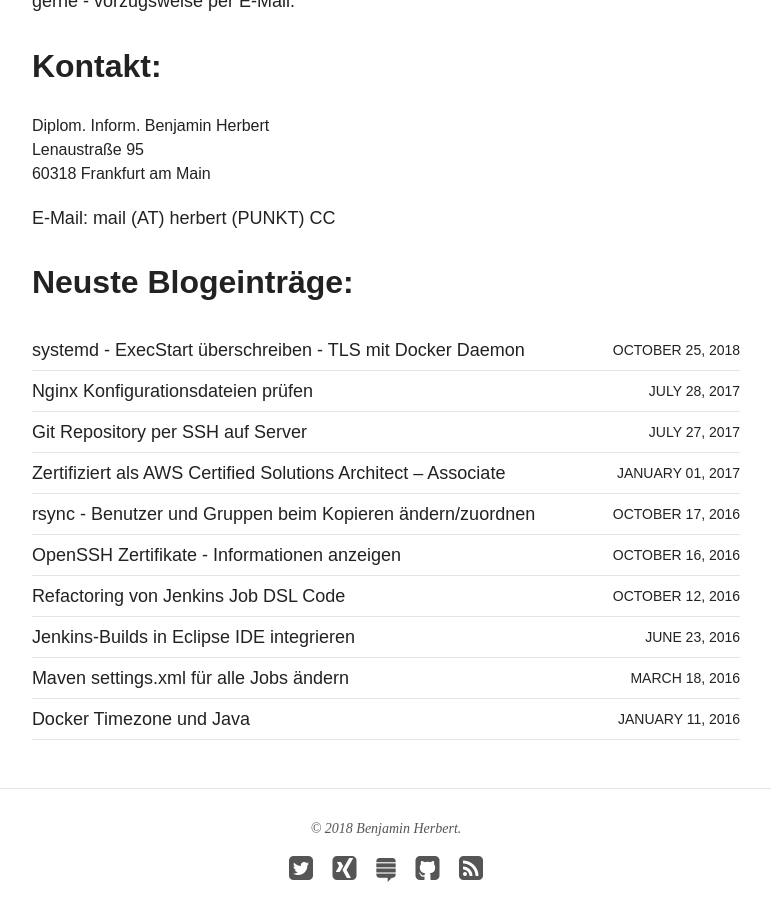
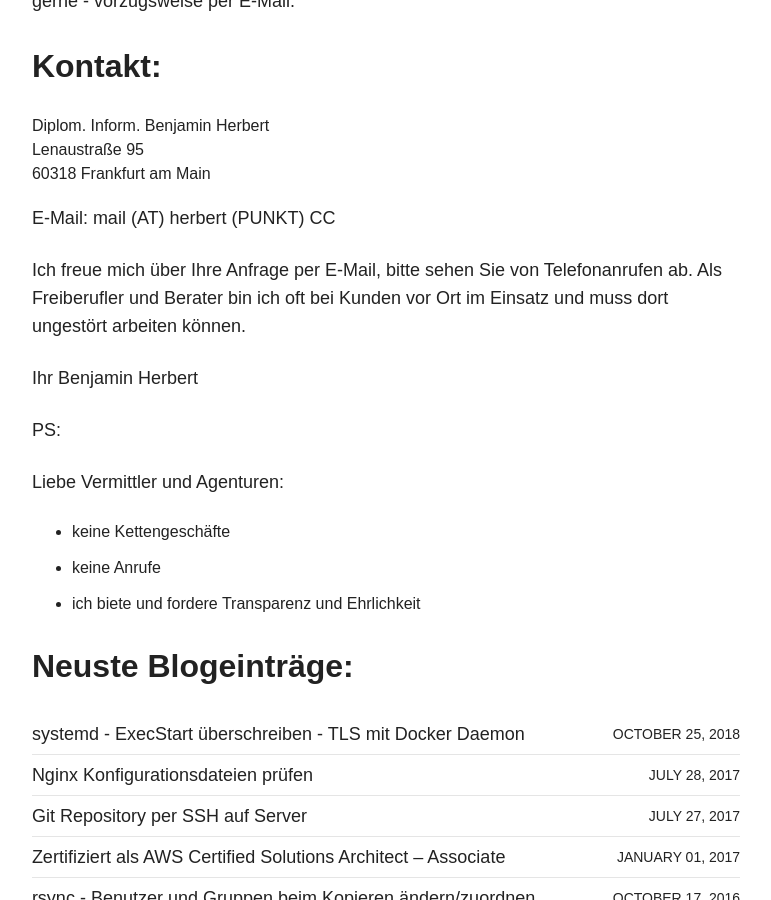
Before and after one commit to BenjaminHerbert/BenjaminHerbert.github.io, a Jekyll site: the page built from index.md, in a window 1280 px wide and 900 px high, scrolled down 2036 px. Shown: the whole window, without its empty margins (254-1025 px from the left). Built offline with Jekyll 4.4.1, drawn with Linux system fonts in a browser that asks for light colours; nearby versions of some CDN libraries.

Commit message:
Add hint about unwanted telephone calls

```diff
--- a/index.md
+++ b/index.md
@@ -49,6 +49,23 @@ Eventuell kann Ihr Problem ja auch *remote* gelöst werden, kontaktieren Sie mic
 {% include address.html %}
 E-Mail: {% include mail.html %}
 
+Ich freue mich über Ihre Anfrage per E-Mail, bitte sehen Sie von Telefonanrufen ab.
+Als Freiberufler und Berater bin ich oft bei Kunden vor Ort im Einsatz und muss dort
+ungestört arbeiten können.
+
+Ihr
+Benjamin Herbert
+
+
+
+PS:
+
+Liebe Vermittler und Agenturen:
+
+- keine Kettengeschäfte
+- keine Anrufe
+- ich biete und fordere Transparenz und Ehrlichkeit
+
 ## Neuste Blogeinträge:
 
 <ul class="post-list">
```
